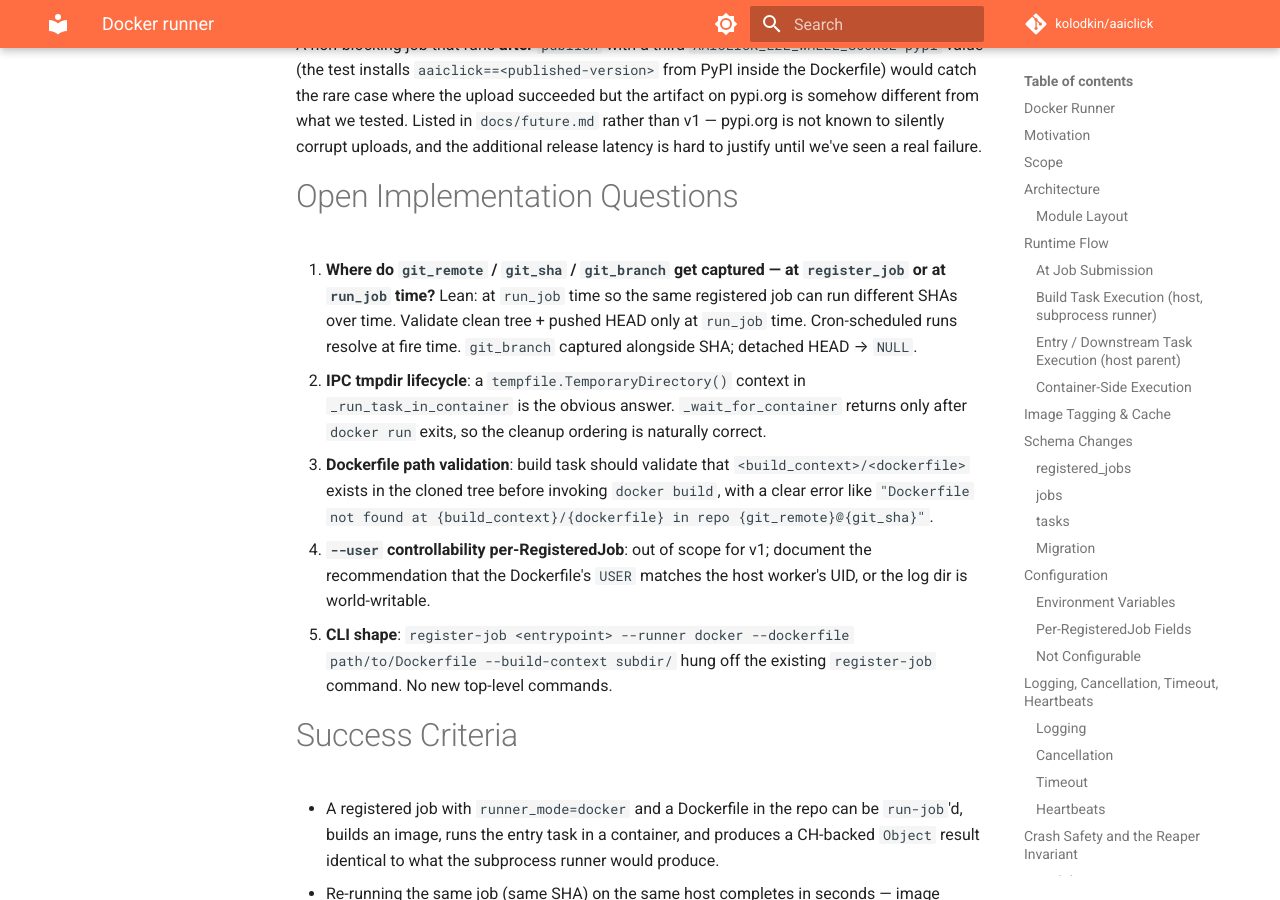
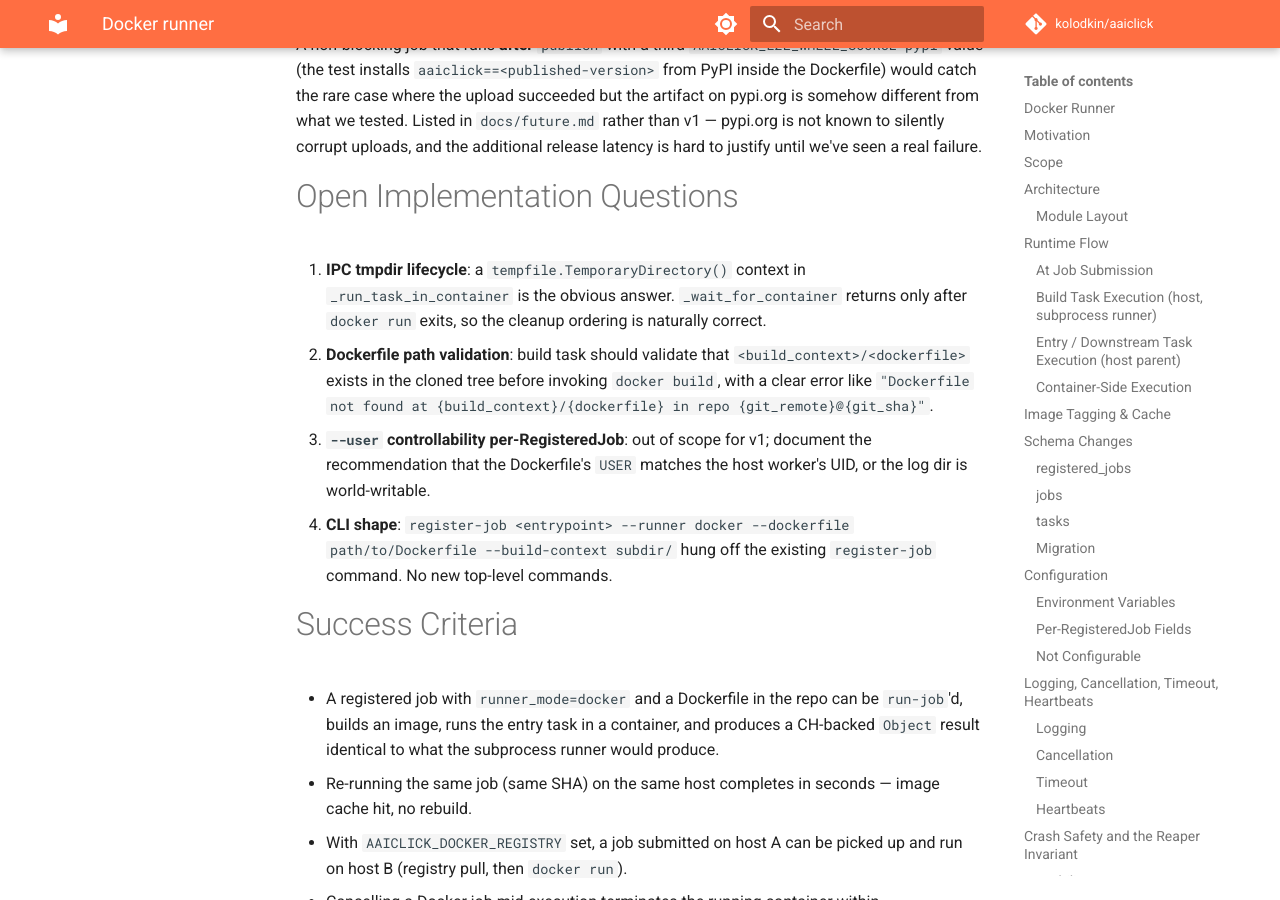
Before and after one commit to kolodkin/aaiclick, an MkDocs documentation site: the page built from docs/docker_runner.md, in a window 1280 px wide and 900 px high, scrolled down 20704 px. Built offline with MkDocs 1.6.1 and Material for MkDocs 9.7.7, drawn with Linux system fonts in a browser that asks for light colours; comment, search, counter and statistics services are not loaded.

Commit message:
cleanup: drop decided git_* capture timing from open questions
The when-to-capture-git-values question was decided (run_job time)
and already documented in the At Job Submission section. Remove the
stale "open question" framing; renumber subsequent items.

```diff
--- a/docs/docker_runner.md
+++ b/docs/docker_runner.md
@@ -913,25 +913,19 @@ until we've seen a real failure.
 
 # Open Implementation Questions
 
-1. **Where do `git_remote` / `git_sha` / `git_branch` get captured —
-   at `register_job` or at `run_job` time?** Lean: at `run_job` time
-   so the same registered job can run different SHAs over time.
-   Validate clean tree + pushed HEAD only at `run_job` time.
-   Cron-scheduled runs resolve at fire time. `git_branch` captured
-   alongside SHA; detached HEAD → `NULL`.
-2. **IPC tmpdir lifecycle**: a `tempfile.TemporaryDirectory()` context in
+1. **IPC tmpdir lifecycle**: a `tempfile.TemporaryDirectory()` context in
    `_run_task_in_container` is the obvious answer. `_wait_for_container`
    returns only after `docker run` exits, so the cleanup ordering is
    naturally correct.
-3. **Dockerfile path validation**: build task should validate that
+2. **Dockerfile path validation**: build task should validate that
    `<build_context>/<dockerfile>` exists in the cloned tree before
    invoking `docker build`, with a clear error like
    `"Dockerfile not found at {build_context}/{dockerfile} in repo
    {git_remote}@{git_sha}"`.
-4. **`--user` controllability per-RegisteredJob**: out of scope for v1;
+3. **`--user` controllability per-RegisteredJob**: out of scope for v1;
    document the recommendation that the Dockerfile's `USER` matches the
    host worker's UID, or the log dir is world-writable.
-5. **CLI shape**: `register-job <entrypoint> --runner docker
+4. **CLI shape**: `register-job <entrypoint> --runner docker
    --dockerfile path/to/Dockerfile --build-context subdir/` hung off
    the existing `register-job` command. No new top-level commands.
 
```
